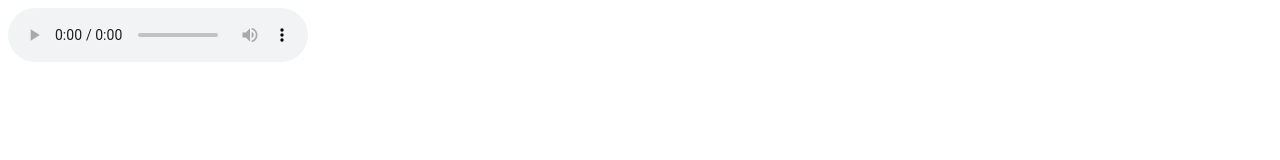
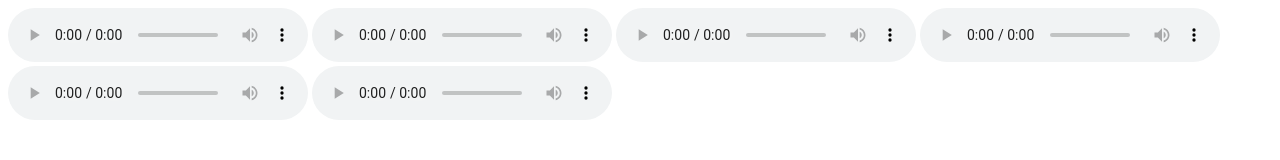
Before and after one commit to JordyAlbaM/audios-v2, a plain HTML site: page index.html in a window 1280 px wide. Drawn offline with Linux system fonts and the light colour scheme.

Commit message:
Update index.html

```diff
--- a/index.html
+++ b/index.html
@@ -8,11 +8,11 @@
 </head>
 <body>
     <audio src="Dstance - Niña Bonita (Versión Acústica).mp3" controls loop> Dstance</audio>
-    <audio src="Harry Styles - As It Was (Lyrics).mp3"> Harry</audio>
-    <audio src="Jay Wheeler, Noreh - Lugar Seguro (Letra-Lyrics).mp3"> Jay</audio>
-    <audio src="Morat - No Se Va.mp3">Nose va</audio>
-    <audio src="Querer Querernos LETRA - canserbero.mp3"> querer</audio>
-    <audio src="WOS - ARRANCARMELO (Letra-Lyrics).mp3">WOs</audio>
+    <audio src="Harry Styles - As It Was (Lyrics).mp3" controls loop > Harry</audio>
+    <audio src="Jay Wheeler, Noreh - Lugar Seguro (Letra-Lyrics).mp3" controls loop > Jay</audio>
+    <audio src="Morat - No Se Va.mp3" controls loop >Nose va</audio>
+    <audio src="Querer Querernos LETRA - canserbero.mp3" controls loop > querer</audio>
+    <audio src="WOS - ARRANCARMELO (Letra-Lyrics).mp3" controls loop >WOs</audio>
 
 </body>
 </html>
```
